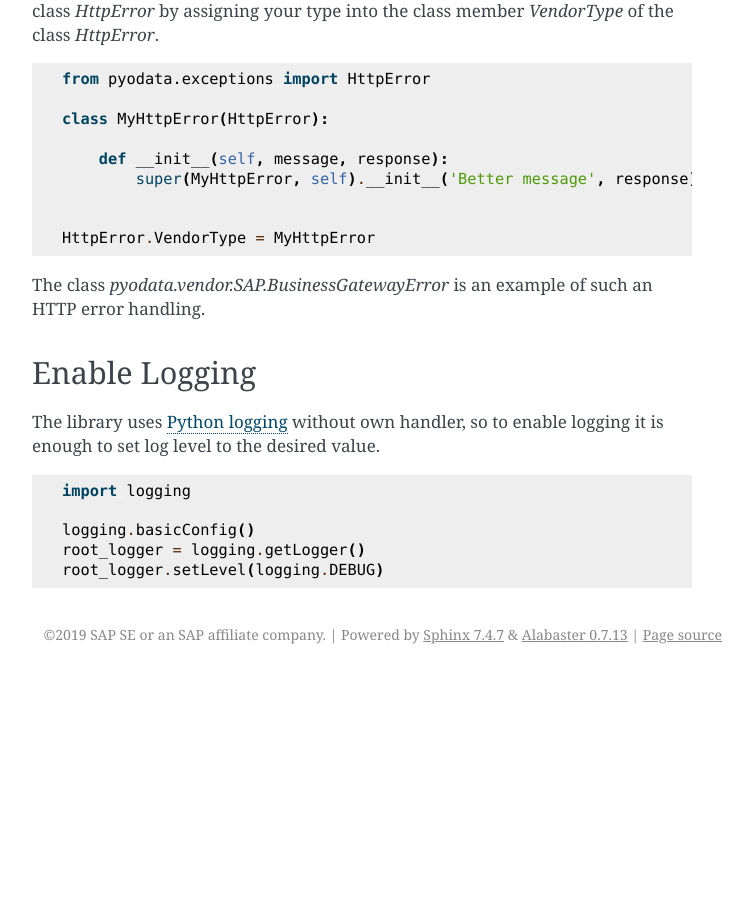
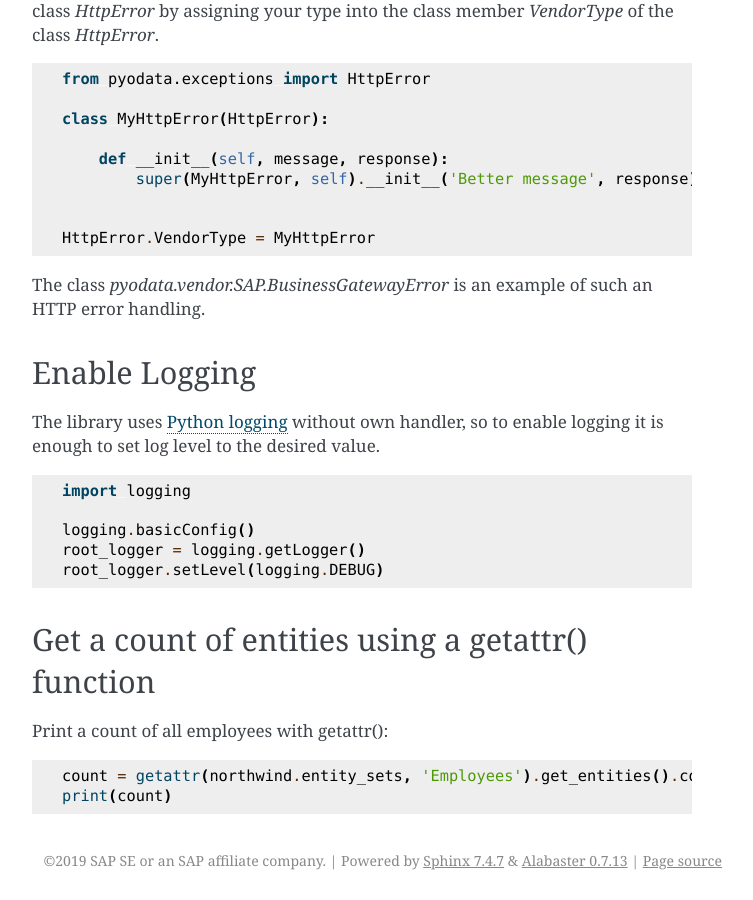
Before and after one commit to SAP/python-pyodata, a Sphinx documentation site: the page built from docs/usage/advanced.rst, in a window 1280 px wide and 900 px high, scrolled down 1228 px. Shown: the whole window, without its empty margins (388-1141 px from the left). Built offline with Sphinx 7.4.7, drawn with Linux system fonts in a browser that asks for light colours; before the commit the page ends 1902 px from its top, so only the background shows below that; some of the changed text lies outside the part shown.

Commit message:
Update advanced.rst

```diff
--- a/docs/usage/advanced.rst
+++ b/docs/usage/advanced.rst
@@ -95,3 +95,13 @@ it is enough to set log level to the desired value.
     logging.basicConfig()
     root_logger = logging.getLogger()
     root_logger.setLevel(logging.DEBUG)
+
+Get a count of entities using a getattr() function
+------------------------------------------------
+
+Print a count of all employees with getattr():
+
+.. code-block:: python
+
+    count = getattr(northwind.entity_sets, 'Employees').get_entities().count().execute()
+    print(count)
```
